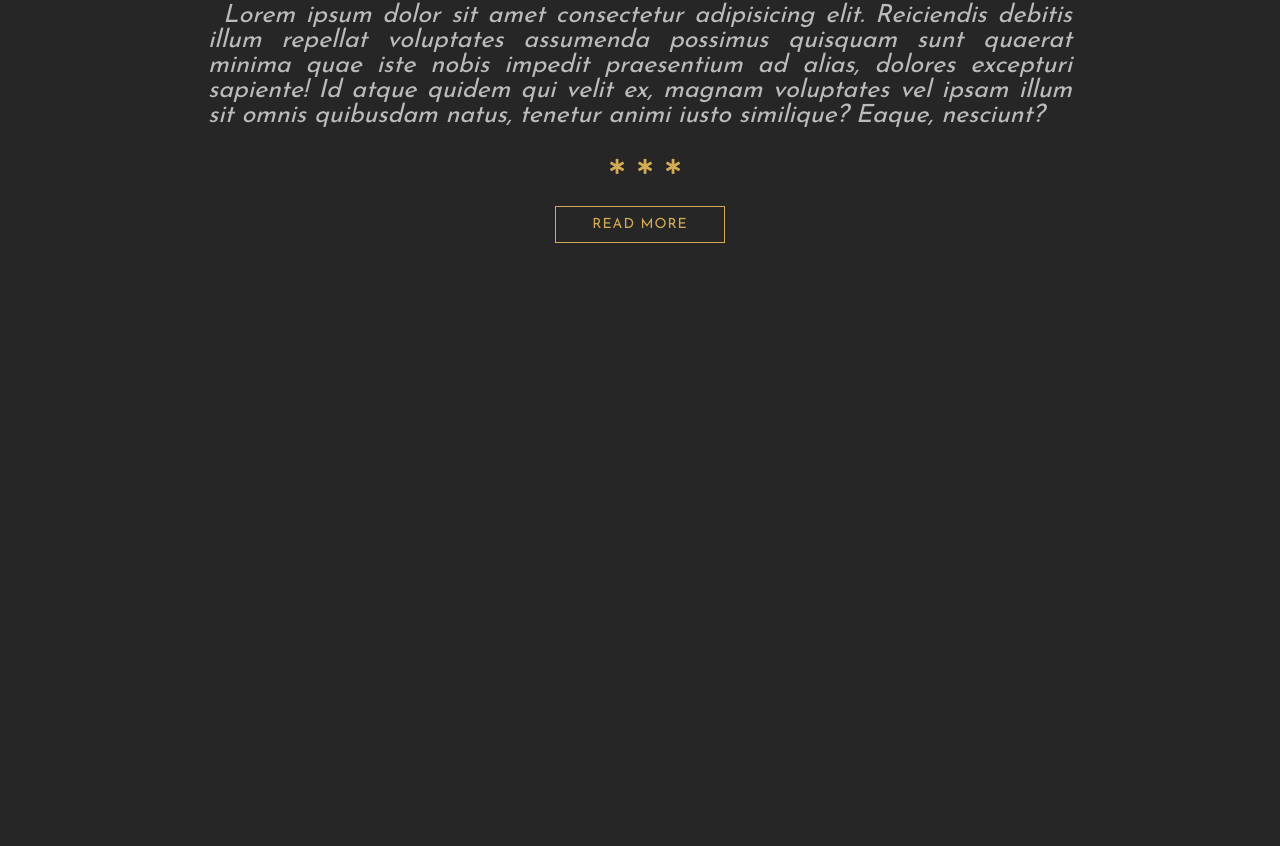
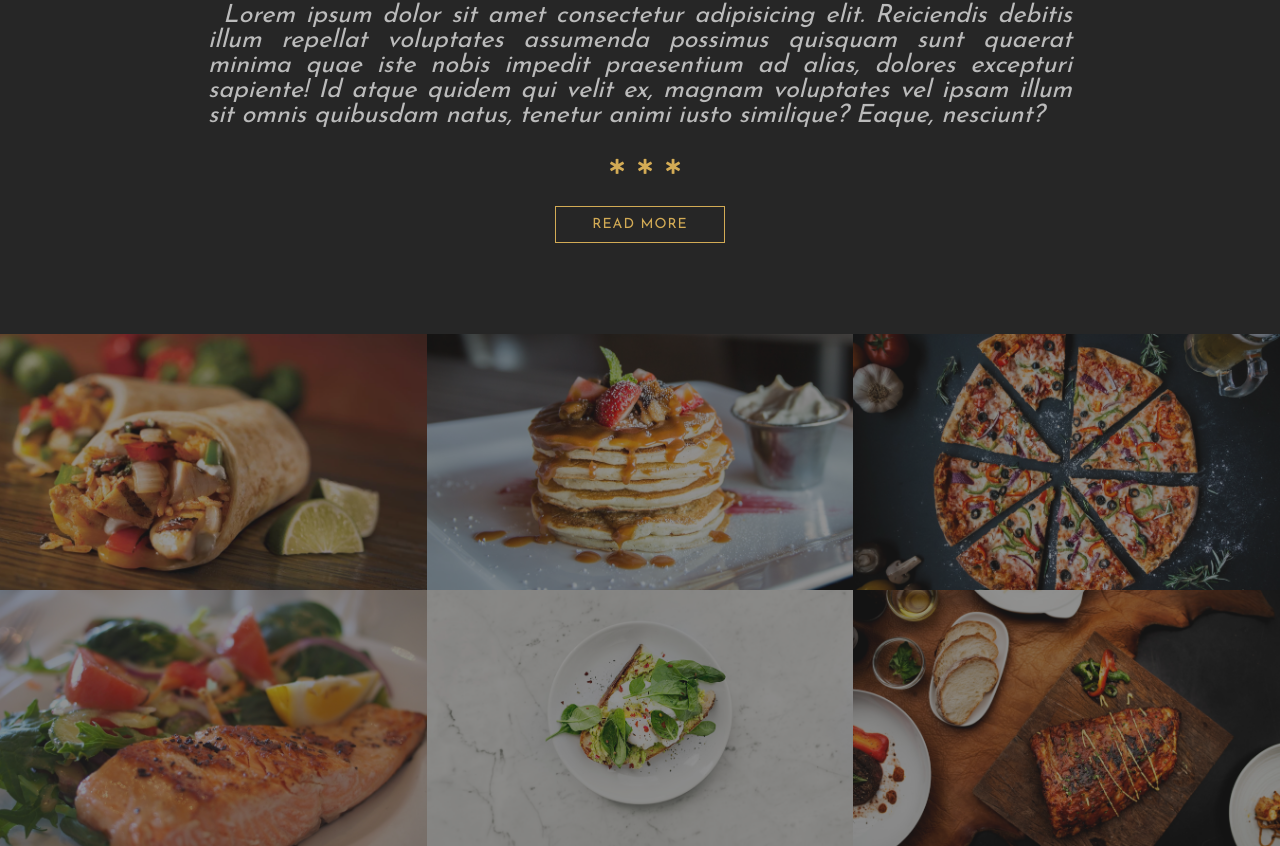
Before and after one commit to snymanje/RestaurantGeorgia, a website: page index.html in a window 1280 px wide. Shown: the part 1266-2112 px from the top of the page. Before the commit the page ends 1600 px from the top, so only its background shows below. Drawn offline with nearby package versions, Linux system fonts and the light colour scheme.

Commit message:
completed gallery

```diff
--- a/index.html
+++ b/index.html
@@ -37,10 +37,12 @@
         <!-- <div class="about-us-left">
             <img src="images/about1.jpeg" alt="about-us">
         </div> -->
-        <!--  <video loop muted autoplay class="fullscreen-bg__video">
-            <source src="images/about.mp4" type="video/mp4">
-        </video> -->
-
+        <!--   <div class="bg-video">
+            <video class="bg-video__content" autoplay muted loop>
+                <source src="images/about.mp4" type="video/mp4">
+                Your browser is not supported!
+            </video>
+        </div> -->
         <div class="about-us-right">
             <h1 class="main-heading">About Us</h1>
             <h3 class="sub-heading">Introduce to Cape Town Sushi</h3>
@@ -66,6 +68,61 @@
     </section>
     <!-- About End -->
 
+    <!-- Gallery -->
+    <section class="gallery">
+        <div class="cards-wrapper">
+            <div class="card">
+                <div class="card-overlay">
+                    <h1 class="card-overlay-heading">Food Name</h1>
+                    <p class="card-overlay-parapraph">Price : R30</p>
+                    <button type="button" class="card-overlay-btn">Order Now</button>
+                </div>
+                <img src="images/gallery-img-1.jpeg" alt="cardImage1" class="card-img">
+            </div>
+            <div class="card">
+                <div class="card-overlay">
+                    <h1 class="card-overlay-heading">Food Name</h1>
+                    <p class="card-overlay-parapraph">Price : R30</p>
+                    <button type="button" class="card-overlay-btn">Order Now</button>
+                </div>
+                <img src="images/gallery-img-2.jpeg" alt="cardImage1" class="card-img">
+            </div>
+            <div class="card">
+                <div class="card-overlay">
+                    <h1 class="card-overlay-heading">Food Name</h1>
+                    <p class="card-overlay-parapraph">Price : R30</p>
+                    <button type="button" class="card-overlay-btn">Order Now</button>
+                </div>
+                <img src="images/gallery-img-3.jpeg" alt="cardImage1" class="card-img">
+            </div>
+            <div class="card">
+                <div class="card-overlay">
+                    <h1 class="card-overlay-heading">Food Name</h1>
+                    <p class="card-overlay-parapraph">Price : R30</p>
+                    <button type="button" class="card-overlay-btn">Order Now</button>
+                </div>
+                <img src="images/gallery-img-4.jpeg" alt="cardImage1" class="card-img">
+            </div>
+            <div class="card">
+                <div class="card-overlay">
+                    <h1 class="card-overlay-heading">Food Name</h1>
+                    <p class="card-overlay-parapraph">Price : R30</p>
+                    <button type="button" class="card-overlay-btn">Order Now</button>
+                </div>
+                <img src="images/gallery-img-5.jpeg" alt="cardImage1" class="card-img">
+            </div>
+            <div class="card">
+                <div class="card-overlay">
+                    <h1 class="card-overlay-heading">Food Name</h1>
+                    <p class="card-overlay-parapraph">Price : R30</p>
+                    <button type="button" class="card-overlay-btn">Order Now</button>
+                </div>
+                <img src="images/gallery-img-6.jpeg" alt="cardImage1" class="card-img">
+            </div>
+        </div>
+    </section>
+    <!-- About End -->
+
 </body>
 
 </html>
--- a/scss/_base.scss
+++ b/scss/_base.scss
@@ -2,6 +2,7 @@
 $color-black: #000;
 $color-primary: #d3ab55;
 $color-secondary: #bbb;
+$color-white: #fff;
 
 $font-dancingScript: 'Dancing Script', cursive;
 $font-josefinSans: 'Josefin Sans', sans-serif;
@@ -20,10 +21,15 @@
     transform: translate(-50%, -50%);
 }
 
-@mixin textStyles {
+@mixin textStyles($transform: uppercase) {
     font-weight: 300;
     letter-spacing: 2px;
-    text-transform: uppercase;
+    text-transform: $transform;
+}
+
+%fullSpace {
+    width: 100%;
+    height: 100%;
 }
 
 * {
--- a/scss/_components.scss
+++ b/scss/_components.scss
@@ -62,3 +62,62 @@
         color: $color-dark;
     }
 }
+
+.card {
+    width: 33.3333%;
+    height: 20vw;
+    position: relative;
+    overflow: hidden;
+
+    &:hover .card-overlay {
+        left: 0;
+    }
+
+    &-overlay {
+        position: absolute;
+        top: 0;
+        left: -100%;
+        background-color: rgba($color-primary, .6);
+        color: $color-white;
+        z-index: 10;
+        @extend %fullSpace;
+        @include flexLayout;
+        flex-direction: column;
+        transition: all .7s ease;
+
+        &-heading {
+            font-family: $font-nunito;
+            font-size: 50px;
+            @include textStyles(capitalize);
+        }
+
+        &-parapraph {
+            font-family: $font-josefinSans;
+            font-size: 30px;
+            margin-bottom: 30px;
+            @include textStyles(capitalize);
+        }
+
+        &-btn {
+            width: 150px;
+            height: 40px;
+            color: $color-primary;
+            background-color: $color-white;
+            font-family: $font-josefinSans;
+            font-size: 14px;
+            text-transform: uppercase;
+            letter-spacing: 1px;
+            border: 1px solid $color-primary;
+            border-radius: 30px;
+            outline: none;
+            cursor: pointer;
+        }
+
+    }
+
+    &-img {
+        @extend %fullSpace;
+        object-fit: cover;
+        opacity: .5;
+    }
+}
--- a/scss/_layout.scss
+++ b/scss/_layout.scss
@@ -57,3 +57,10 @@
         }
     }
 }
+
+.gallery {
+    .cards-wrapper {
+        display: flex;
+        flex-wrap: wrap;
+    }
+}
```
Also changed, not shown: css/main.css.
